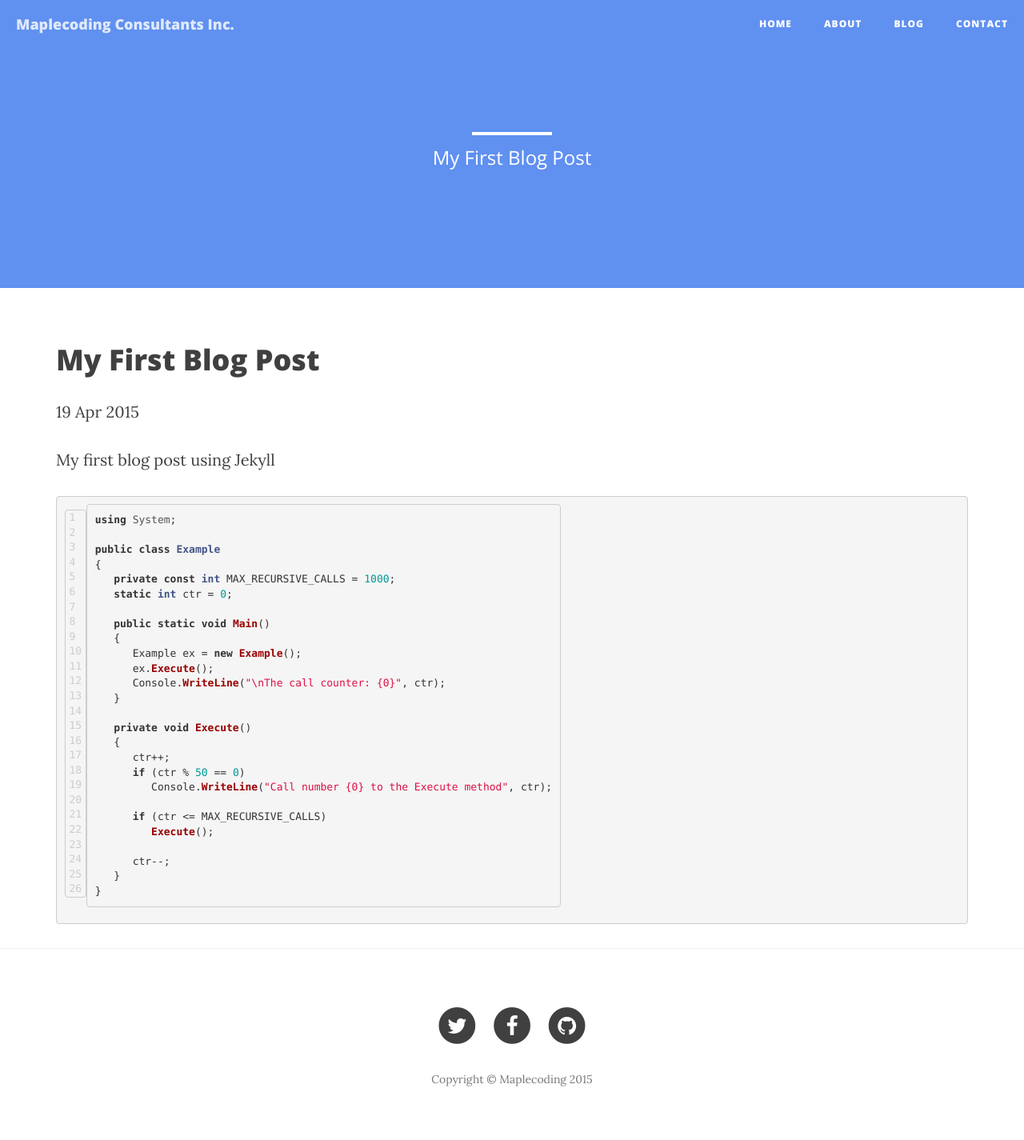
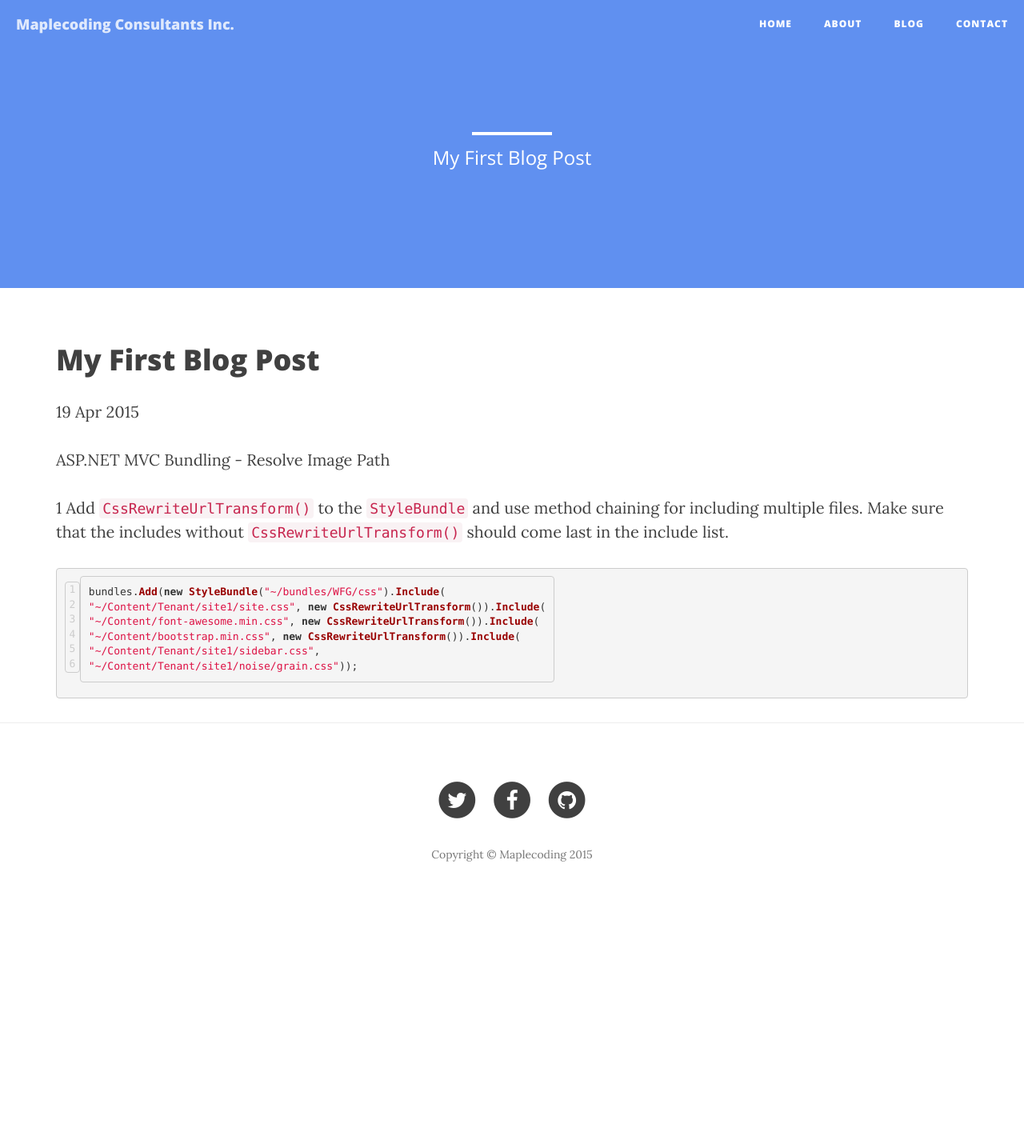
Before and after one commit to shawinder/shawinder.github.io, a Jekyll site: the page built from _posts/2015-04-19-my-first-blog-post.md, in a window 1280 px wide. Shown: the whole page at 80% size. Built offline with Jekyll 4.4.1, drawn with Linux system fonts in a browser that asks for light colours; nearby versions of some CDN libraries; after the commit the page ends 1144 px from its top, so only the background shows below that.

Commit message:
Update 2015-04-19-my-first-blog-post.md

```diff
--- a/_posts/2015-04-19-my-first-blog-post.md
+++ b/_posts/2015-04-19-my-first-blog-post.md
@@ -5,35 +5,17 @@ date: 2015-04-19
 header_desc: My First Blog Post
 ---
 
-My first blog post using Jekyll
+ASP.NET MVC Bundling - Resolve Image Path
+
+<p><span class="step">1</span> Add <code>CssRewriteUrlTransform()</code> to the <code>StyleBundle</code> and use method chaining for including multiple files. Make sure that the includes without <code>CssRewriteUrlTransform()</code> should come last in the include list.</p>
 
 {% highlight csharp linenos %}
 
-using System;
-
-public class Example
-{
-   private const int MAX_RECURSIVE_CALLS = 1000;
-   static int ctr = 0;
-
-   public static void Main()
-   {
-      Example ex = new Example();
-      ex.Execute();
-      Console.WriteLine("\nThe call counter: {0}", ctr);
-   }
-
-   private void Execute()
-   {
-      ctr++;
-      if (ctr % 50 == 0)
-         Console.WriteLine("Call number {0} to the Execute method", ctr);
-
-      if (ctr <= MAX_RECURSIVE_CALLS)
-         Execute();
-
-      ctr--;
-   }
-}
+bundles.Add(new StyleBundle("~/bundles/WFG/css").Include(
+"~/Content/Tenant/site1/site.css", new CssRewriteUrlTransform()).Include(
+"~/Content/font-awesome.min.css", new CssRewriteUrlTransform()).Include(
+"~/Content/bootstrap.min.css", new CssRewriteUrlTransform()).Include(
+"~/Content/Tenant/site1/sidebar.css",
+"~/Content/Tenant/site1/noise/grain.css"));
 
 {% endhighlight %}
```
